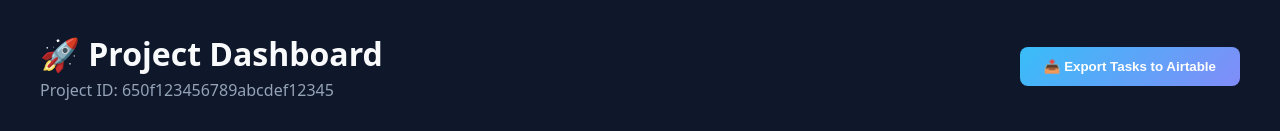
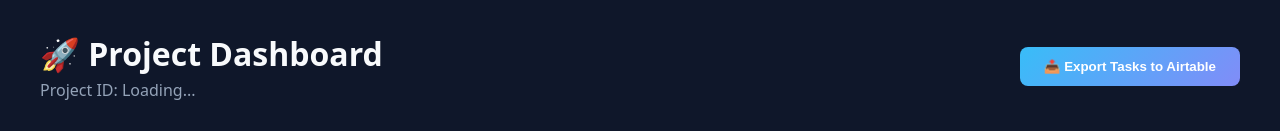
Before and after one commit to tankr556/Full_Stack_Practical_Task, a Next.js app in the folder frontend/: page / in a window 1280 px wide. Shown: the top 131 px of the page. Built offline with nearby package versions, Linux system fonts and the light colour scheme; no server answers.

Commit message:
feat: implement project dashboard with task management and Airtable export functionality

```diff
--- a/frontend/src/app/page.js
+++ b/frontend/src/app/page.js
@@ -6,7 +6,7 @@ import '../app/globals.css';
 const API_BASE = process.env.NEXT_PUBLIC_API_URL || 'http://localhost:5000/api';
 
 export default function ProjectDetailPage() {
-  const [projectId, setProjectId] = useState('650f123456789abcdef12345'); // Valid 24-char MongoDB ObjectId
+  const [projectId, setProjectId] = useState('');
   const [token, setToken] = useState(() => {
     if (typeof window !== 'undefined') {
       return localStorage.getItem('authToken') || 'eyJhbGciOiJIUzI1NiIsInR5cCI6IkpXVCJ9.eyJ1c2VySWQiOiI2YTllZDhmOTUyN2ExMDg5MWZlMzVjMTYiLCJyb2xlIjoiYWRtaW4iLCJpYXQiOjE3ODg3OTY2ODEsImV4cCI6MTc4OTQwMTQ4MX0.uGa_CDiBOnZjMu5qnh8-lJ90Tp41fOVzGQMmZMM8we0';
@@ -267,7 +267,7 @@ export default function ProjectDetailPage() {
       <header style={{ display: 'flex', justifyContent: 'space-between', alignItems: 'center', marginBottom: '2rem' }}>
         <div>
           <h1 style={{ margin: 0, fontSize: '2rem' }}>🚀 Project Dashboard</h1>
-          <p style={{ color: 'var(--text-muted)', margin: '0.25rem 0 0 0' }}>Project ID: {projectId}</p>
+          <p style={{ color: 'var(--text-muted)', margin: '0.25rem 0 0 0' }}>Project ID: {projectId || 'Loading...'}</p>
         </div>
         <button className="btn" onClick={handleExportAirtable} disabled={exporting}>
           {exporting ? 'Exporting to Airtable...' : '📤 Export Tasks to Airtable'}
```
